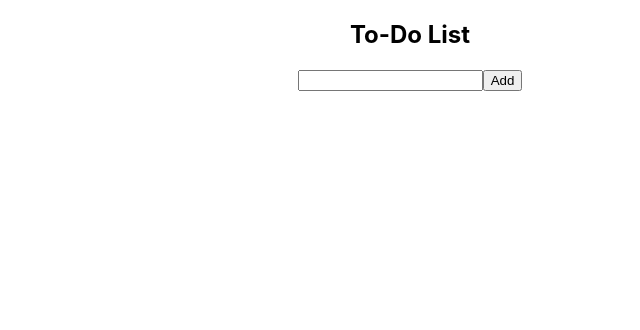
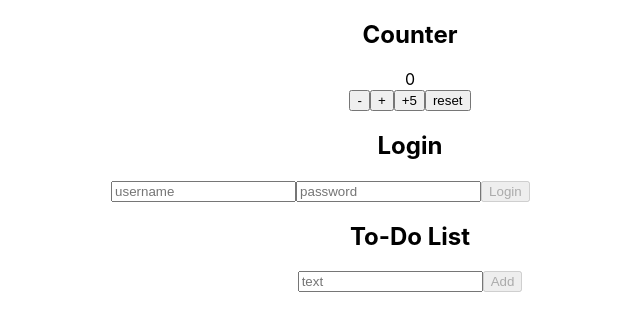
Before and after one commit to Samlogy/testing-learning, a React (Create React App) app: page / in a window 1280 px wide. Shown: the top 330 px of the page, without its empty margins (230-870 px from the left). Built offline with nearby package versions, Linux system fonts and the light colour scheme.

Commit message:
add: zustand store + counter cpt small editions

```diff
--- a/src/App.tsx
+++ b/src/App.tsx
@@ -12,8 +12,8 @@ export default function App() {
   // );
   return (
     <div className="App">
-      {/* <Counter /> */}
-      {/* <Login /> */}
+      <Counter />
+      <Login />
       <TodoList />
     </div>
   );
--- a/src/components/Counter.tsx
+++ b/src/components/Counter.tsx
@@ -1,29 +1,37 @@
 import { useState } from "react";
+import { State, useCounter } from "../useCounter";
 
 export default function Counter() {
-  const [count, setCount] = useState(0);
+  // const [count, setCount] = useState(0);
 
-  let incrementCount = () => {
-    setCount(count + 1);
-  };
+  // let incrementCount = () => {
+  //   setCount(count + 1);
+  // };
 
-  let decrementCount = () => {
-    setCount(count - 1);
-  };
+  // let decrementCount = () => {
+  //   setCount(count - 1);
+  // };
 
-  let resetCount = () => {
-    setCount(0);
-  };
+  // let resetCount = () => {
+  //   setCount(0);
+  // };
+
+  const count = useCounter((state: State) => state.count);
+  const increment = useCounter((state: State) => state.increment);
+  const decrement = useCounter((state: State) => state.decrement);
+  const reset = useCounter((state: State) => state.reset);
+  const incrementByValue = useCounter((state: State) => state.incrementByValue);
 
   return (
     <div className="app">
-      {/* <p data-testid="count">{count}</p> */}
+      <h2> Counter </h2>
       <span data-testid="count">{count}</span>
 
       <div className="buttons">
-        <button onClick={decrementCount}>-</button>
-        <button onClick={incrementCount}>+</button>
-        <button onClick={resetCount}>reset</button>
+        <button onClick={decrement}>-</button>
+        <button onClick={increment}>+</button>
+        <button onClick={() => incrementByValue(5)}>+5</button>
+        <button onClick={reset}>reset</button>
       </div>
     </div>
   );
--- a/src/components/Login.tsx
+++ b/src/components/Login.tsx
@@ -24,6 +24,7 @@ export default function Login() {
 
   return (
     <div className="container">
+      <h2> Login </h2>
       <span className="user" data-testid="user-name">
         {user?.name}
       </span>
--- a/src/components/TodoList.tsx
+++ b/src/components/TodoList.tsx
@@ -1,24 +1,6 @@
-import React, { useState } from "react";
+import { useState } from "react";
 
-function TodoItem({ todo, onDelete, onToggle }: any) {
-  return (
-    <li>
-      <label>
-        <input type="checkbox" checked={todo.completed} onChange={onToggle} />
-        <span
-          style={{
-            textDecoration: todo.completed ? "line-through" : "none",
-          }}
-        >
-          {todo.text}
-        </span>
-      </label>
-      <button onClick={onDelete}>Delete</button>
-    </li>
-  );
-}
-
-function TodoList() {
+export default function TodoList() {
   const [todos, setTodos] = useState<any>([]);
   const [text, setText] = useState("");
 
@@ -51,24 +33,35 @@ function TodoList() {
       >
         <input
           type="text"
-          name="text"
+          placeholder="text"
           value={text}
           onChange={(e) => setText(e.target.value)}
         />
-        <button type="submit">Add</button>
+        <button type="submit" disabled={!text}>
+          Add
+        </button>
       </form>
       <ul>
         {todos.map((todo: any) => (
-          <TodoItem
-            key={todo.id}
-            todo={todo}
-            onDelete={() => deleteTodo(todo.id)}
-            onToggle={() => toggleTodo(todo.id)}
-          />
+          <li key={todo.id} data-testid="todo-item">
+            <label>
+              <input
+                type="checkbox"
+                checked={todo.completed}
+                onChange={() => toggleTodo(todo.id)}
+              />
+              <span
+                style={{
+                  textDecoration: todo.completed ? "line-through" : "none",
+                }}
+              >
+                ){todo.text}
+              </span>
+            </label>
+            <button onClick={() => deleteTodo(todo.id)}>Delete</button>
+          </li>
         ))}
       </ul>
     </div>
   );
 }
-
-export default TodoList;
--- /dev/null
+++ b/src/useCounter.tsx
@@ -0,0 +1,41 @@
+import { create } from "zustand";
+
+export interface State {
+  count: number;
+  increment: () => void;
+  decrement: () => void;
+  reset: () => void;
+  incrementByValue: (value: number) => void;
+}
+
+function handleIncrement(state: State) {
+  return {
+    ...state,
+    count: state.count + 1,
+  };
+}
+
+export const useCounter = create<State>((set) => ({
+  count: 0,
+  increment: () => set((state) => handleIncrement(state)),
+  decrement: () =>
+    set((state) => {
+      if (state.count === 0) return state;
+      return {
+        ...state,
+        count: state.count - 1,
+      };
+    }),
+  reset: () =>
+    set((state) => ({
+      ...state,
+      count: 0,
+    })),
+  incrementByValue: (value) =>
+    set((state) => {
+      return {
+        ...state,
+        count: state.count + value,
+      };
+    }),
+}));
```
